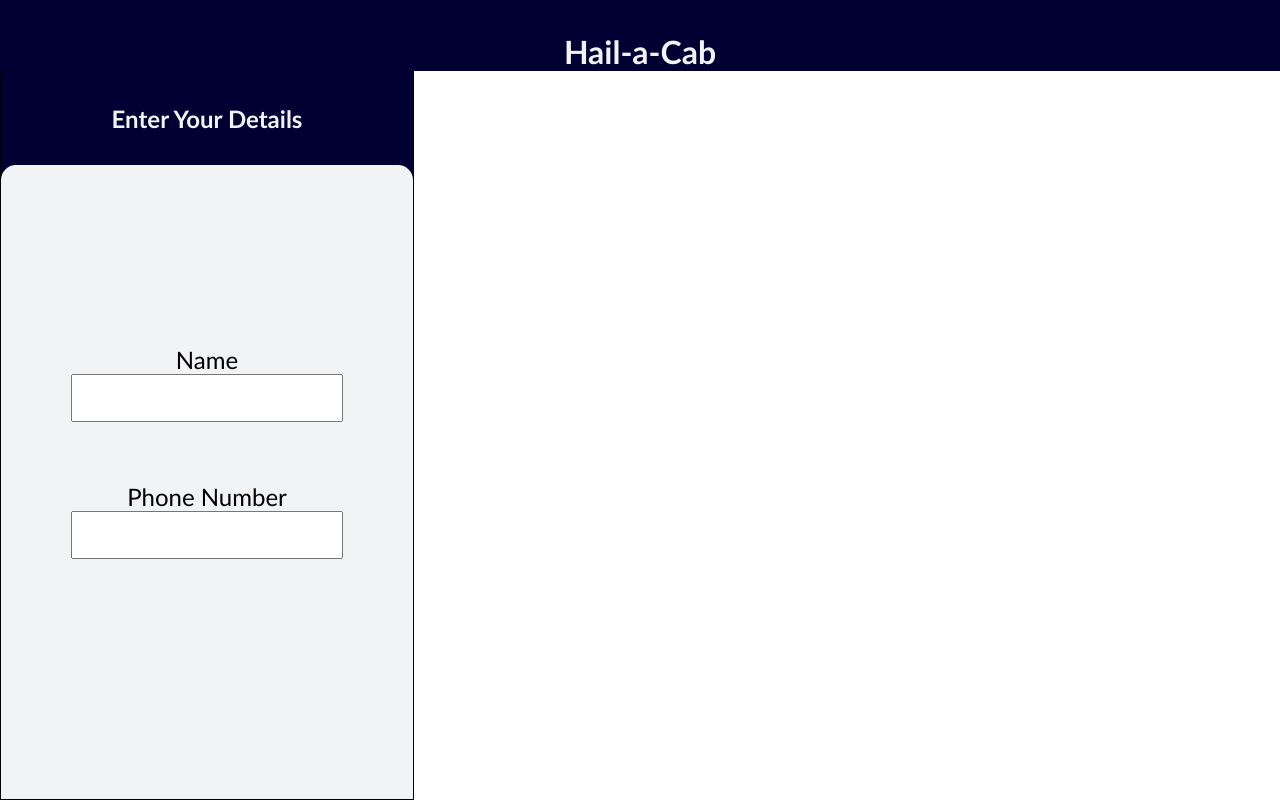
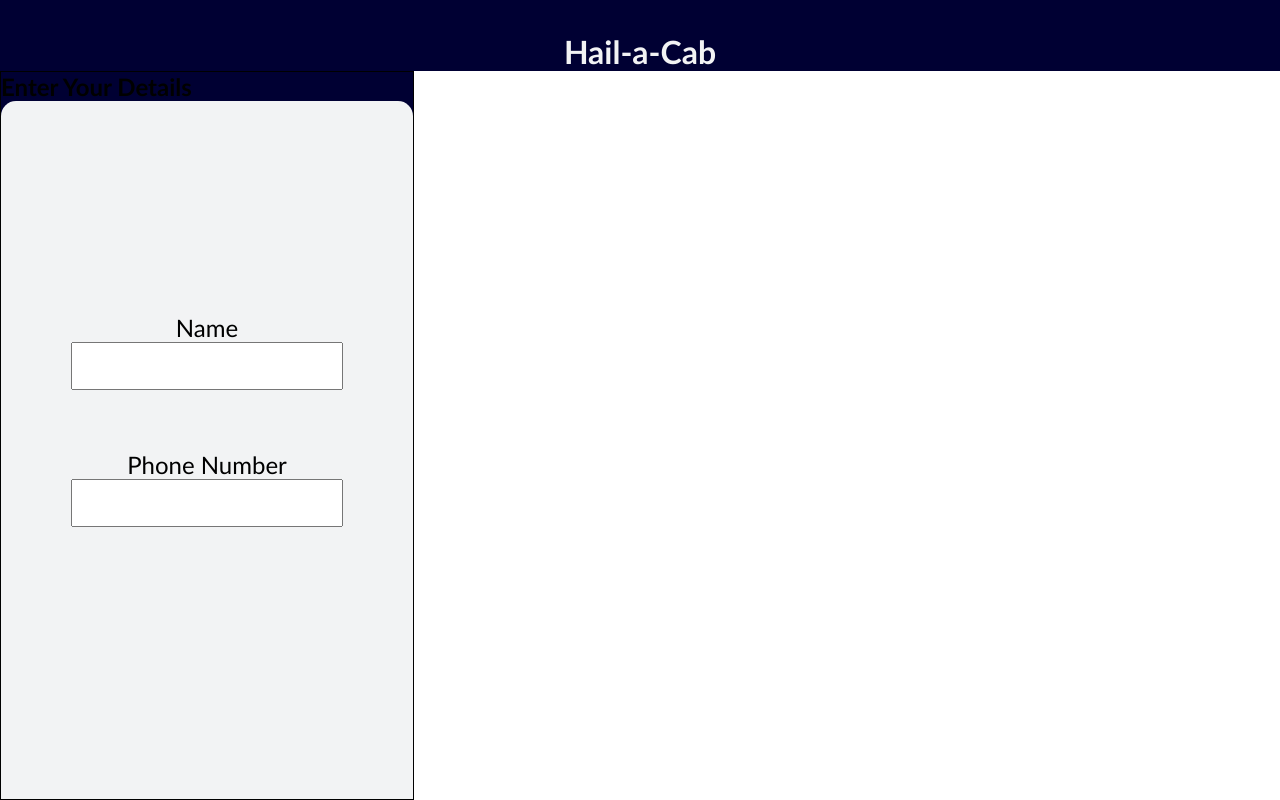
Before and after one commit to Ruaidhri-MacKenzie/taxi, a React (Create React App) app in the folder client/: page / in a window 1280 px wide. Built offline with nearby package versions, Linux system fonts and the light colour scheme.

Commit message:
Added a footer row to OrderForm grid, ensure all pages are 100% width

```diff
--- a/client/src/components/OrderForm/OrderForm.scss
+++ b/client/src/components/OrderForm/OrderForm.scss
@@ -1,5 +1,6 @@
 @mixin order-body {
 	grid-area: body;
+	width: 100%;
 	border-top-left-radius: 15px;
 	border-top-right-radius: 15px;
 	background-color: #f2f3f4;
@@ -44,22 +45,9 @@
 	border: 1px solid #000;
 	background-color: #003;
 	display: grid;
-	grid-template-rows: auto 1fr;
+	grid-template-rows: auto 1fr auto;
 	grid-template-areas:
 		"header"
-		"body";
-
-	&__header {
-		grid-area: header;
-		padding: 2em 1em;
-		cursor: default;
-		user-select: none;
-		background-color: #003;
-		color: #f2f3f4;
-		text-align: center;
-	}
-
-	&__title {
-		color: #f2f3f4;
-	}
+		"body"
+		"footer";
 }
```
